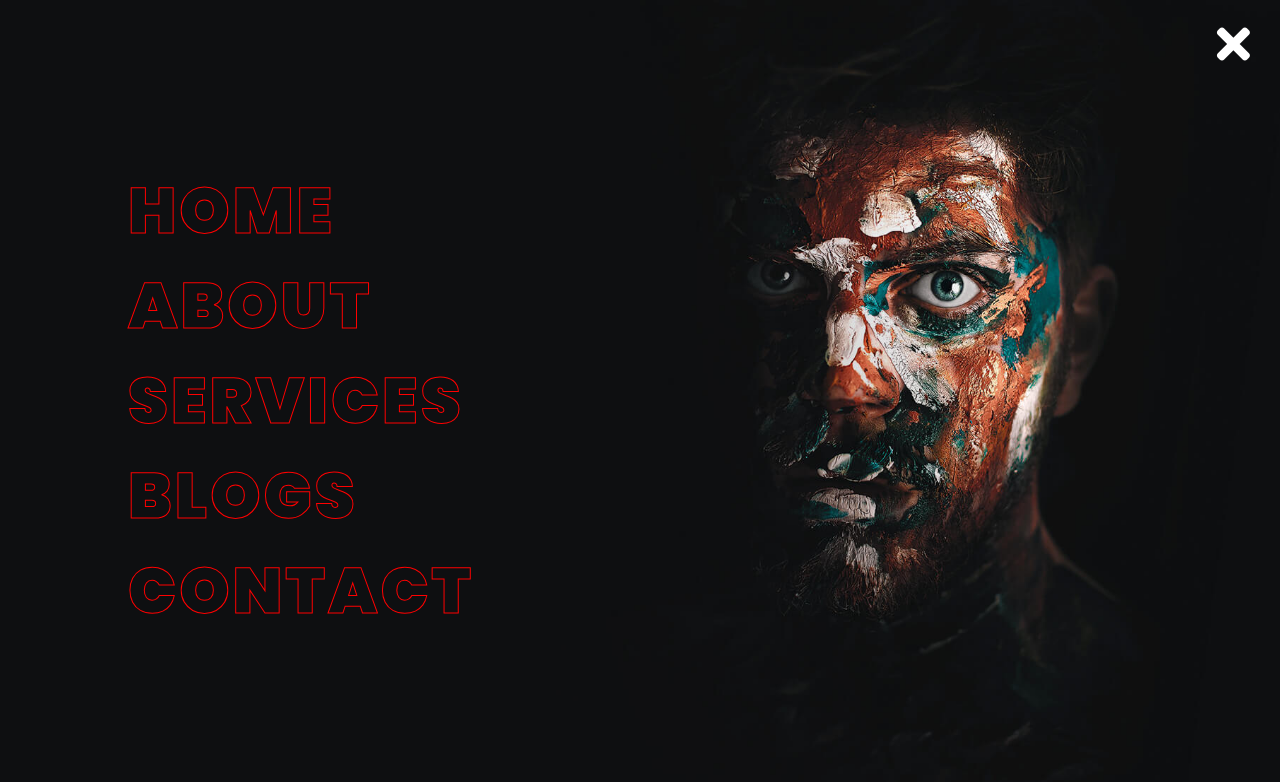
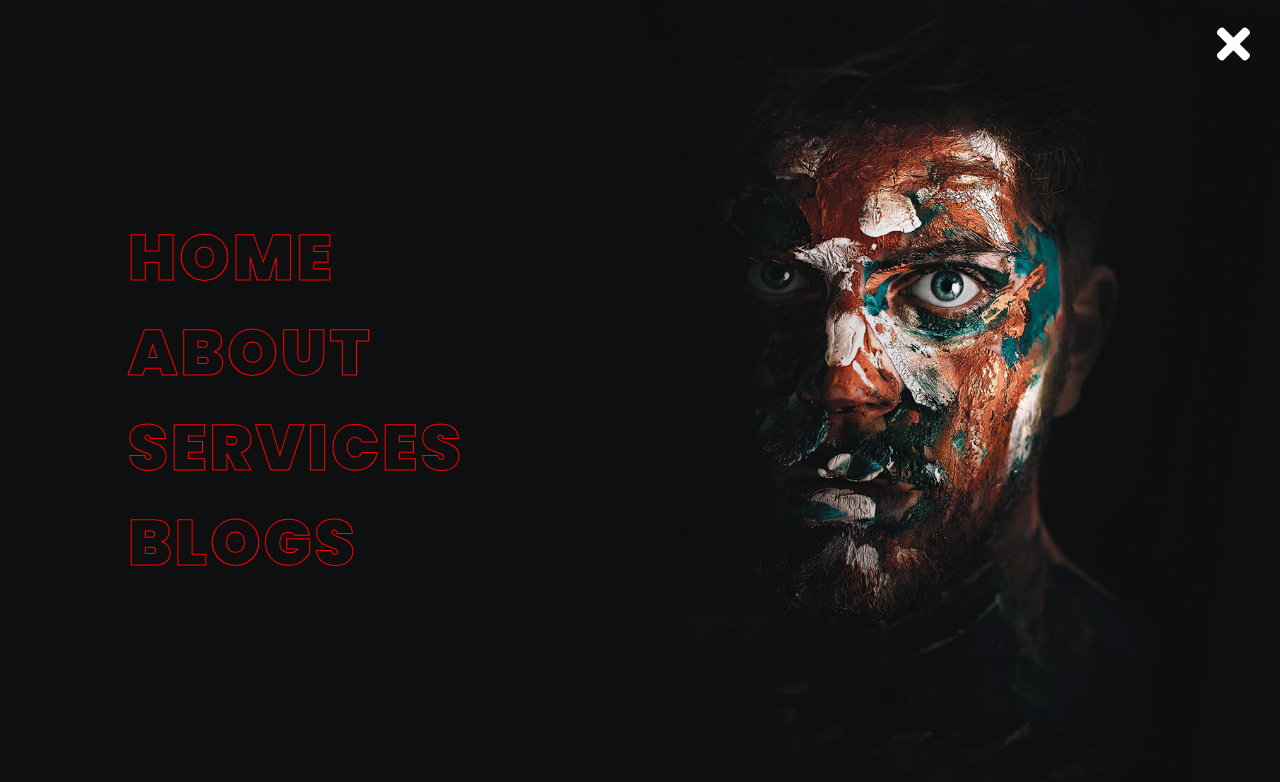
Before and after one commit to AhmedKazanova/full, a plain HTML site: page index.html in a window 1280 px wide. Drawn offline with Linux system fonts and the light colour scheme.

Commit message:
Update index.html

```diff
--- a/index.html
+++ b/index.html
@@ -21,7 +21,7 @@
     <a href="#" data-text="about">about</a>
     <a href="#" data-text="services">services</a>
     <a href="#" data-text="blogs">blogs</a>
-    <a href="#" data-text="contact">contact</a>
+
     <div class="background-image"></div>
 </nav>
 
```
